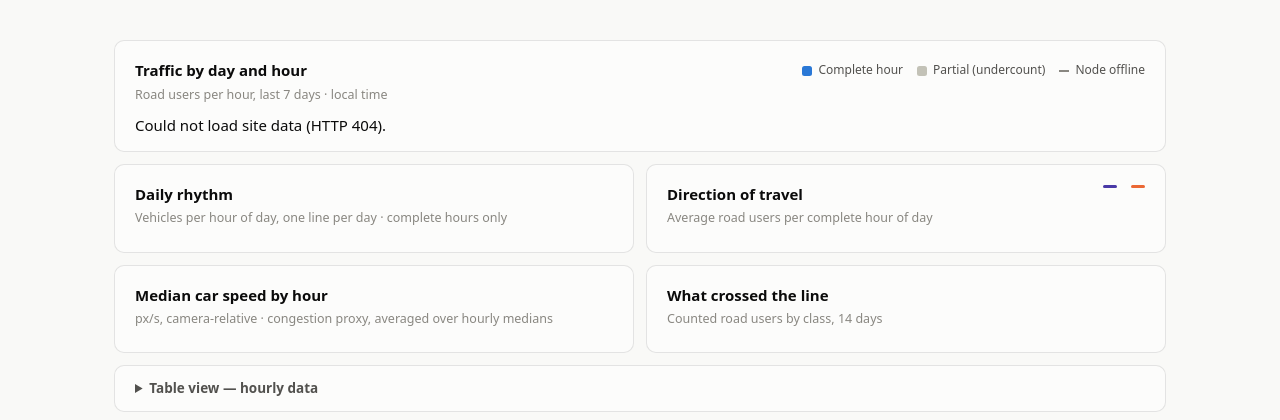
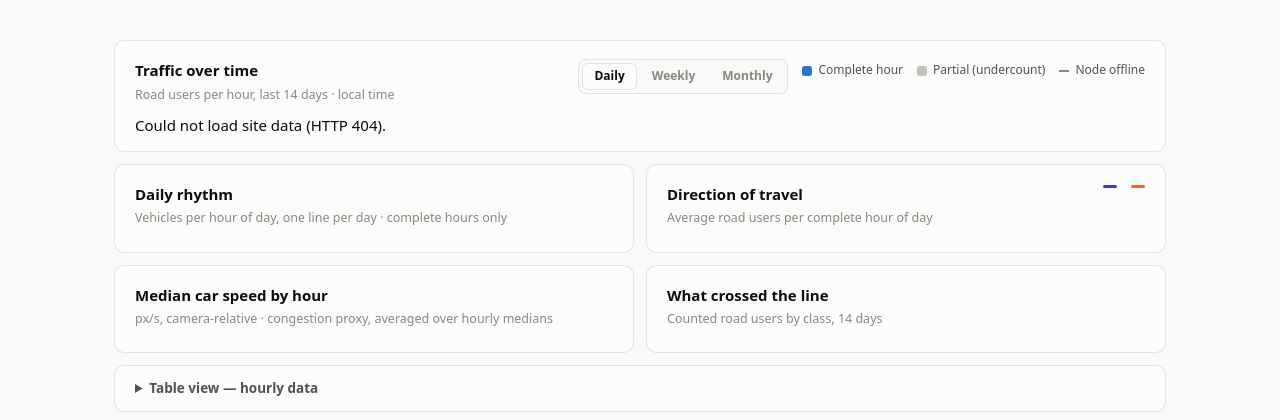
Before and after one commit to silas-selfe/twatch, a FastAPI app: page /site/1 in a window 1280 px wide. Shown: the part 177-597 px from the top of the page. Run offline with FastAPI, Linux system fonts and the light colour scheme; some libraries are stand-ins or nearby versions.

Commit message:
Histogram: 14-day default + Daily/Weekly/Monthly granularity
Daily = hour bars under day bands (now 14 days, was 7). Weekly =
day bars under week bands, last 12 weeks. Monthly = week bars under
month bands, last 12 months. Same coverage-honest coloring at every
grain; rollups computed client-side from the hours API (cap raised
to 400 days), fetched lazily and cached per grain. Chart component
generalized to bandedBars; dayHourHistogram is now an adapter.

Co-Authored-By: Claude Fable 5 <noreply@anthropic.com>

```diff
--- a/web/app.py
+++ b/web/app.py
@@ -163,7 +163,7 @@ def api_fleet(request: Request):
 
 @app.get("/api/site/{site_id}/hours")
 def api_site_hours(request: Request, site_id: str, days: int = 7):
-    days = max(1, min(days, 60))
+    days = max(1, min(days, 400))
     since = datetime.now(timezone.utc) - timedelta(days=days)
     with pool().connection() as con:
         rows = con.execute(f"""
--- a/web/static/tw-charts.js
+++ b/web/static/tw-charts.js
@@ -28,60 +28,61 @@ function showTip(x, y, title, rows) {
 }
 const hideTip = () => { tt().style.display = "none"; };
 
-/* Day/hour hierarchical histogram. rows: [{d,dow,h,veh,ped,bike,u}] */
-function dayHourHistogram(mount, rows, opts = {}) {
-  const W = 1056, plotH = 220, padL = 44, padR = 8, axisBand = 40, padT = 18;
+/* Banded bar chart: slots = [{band, tick, v, u, tipTitle, tipRows}].
+   Consecutive slots sharing `band` are grouped under one band label.
+   u >= 0.95 full color, 0 < u < 0.95 partial gray, u === 0 offline dash. */
+function bandedBars(mount, slots, opts = {}) {
+  const host = document.getElementById(mount);
+  host.textContent = "";
+  const W = opts.w ?? 1056, plotH = opts.h ?? 220, padL = 44, padR = 8, axisBand = 40, padT = 18;
   const H = padT + plotH + axisBand;
-  const svg = el("svg", { viewBox: `0 0 ${W} ${H}`, width: "100%", style: "min-width:720px" });
-  document.getElementById(mount).appendChild(svg);
-  const total = r => r.veh + r.ped + r.bike;
-  const yMax = opts.yMax || Math.max(250, Math.ceil(Math.max(...rows.map(total)) / 250) * 250);
-  const slot = (W - padL - padR) / rows.length;
+  const svg = el("svg", { viewBox: `0 0 ${W} ${H}`, width: "100%",
+                          style: `min-width:${opts.minWidth ?? 720}px` }, null);
+  host.appendChild(svg);
+  const rawMax = Math.max(...slots.map(sl => sl.v), 1);
+  const pow = Math.pow(10, Math.floor(Math.log10(rawMax)));
+  const step = [1, 2, 2.5, 5, 10].map(m => m * pow).find(st => rawMax <= st * 4) || 10 * pow;
+  const yMax = step * 4;
+  const slot = (W - padL - padR) / slots.length;
   const barW = Math.min(24, Math.max(2, slot - 2));
   const y = v => padT + plotH - (v / yMax) * plotH;
   const x = i => padL + i * slot + (slot - barW) / 2;
-  const step = yMax / 4;
   for (let g = 0; g <= yMax; g += step) {
     el("line", { x1: padL, x2: W - padR, y1: y(g), y2: y(g), stroke: g === 0 ? css("--axis") : css("--grid"), "stroke-width": 1 }, svg);
     el("text", { x: padL - 7, y: y(g) + 3.5, "text-anchor": "end", class: "tick" }, svg).textContent = fmt(g);
   }
   const groups = [];
-  rows.forEach((r, i) => {
+  slots.forEach((sl, i) => {
     const g = groups[groups.length - 1];
-    if (!g || g.d !== r.d) groups.push({ d: r.d, dow: r.dow, from: i, to: i });
+    if (!g || g.band !== sl.band) groups.push({ band: sl.band, from: i, to: i });
     else g.to = i;
   });
   groups.forEach((g, gi) => {
     if (gi > 0) el("line", { x1: padL + g.from * slot, x2: padL + g.from * slot, y1: padT, y2: padT + plotH + 30, stroke: css("--grid"), "stroke-width": 1 }, svg);
     el("text", { x: padL + ((g.from + g.to + 1) / 2) * slot, y: padT + plotH + 32, "text-anchor": "middle", class: "dayband" }, svg)
-      .textContent = `${g.dow} ${g.d.slice(5)}`;
+      .textContent = g.band;
   });
-  const hourTickEvery = rows.length > 96 ? 12 : 6;
-  rows.forEach((r, i) => {
-    const t = total(r);
-    if (r.h % hourTickEvery === 0)
+  slots.forEach((sl, i) => {
+    if (sl.tick != null)
       el("text", { x: padL + i * slot + slot / 2, y: padT + plotH + 15, "text-anchor": "middle", class: "tick" }, svg)
-        .textContent = String(r.h).padStart(2, "0");
+        .textContent = sl.tick;
     let bar = null;
-    if (r.u === 0) {
+    if (sl.u === 0) {
       bar = el("rect", { x: x(i), y: y(0) - 2.5, width: barW, height: 2.5, fill: css("--muted"), class: "bar" }, svg);
-    } else if (t > 0) {
-      const hgt = Math.max((t / yMax) * plotH, 1.5);
+    } else if (sl.v > 0) {
+      const hgt = Math.max((sl.v / yMax) * plotH, 1.5);
       const rad = Math.min(4, barW / 2, hgt);
       bar = el("path", {
         d: `M${x(i)},${y(0)} v${-(hgt - rad)} q0,${-rad} ${rad},${-rad} h${barW - 2 * rad} q${rad},0 ${rad},${rad} v${hgt - rad} z`,
-        fill: r.u >= 0.95 ? css("--vol") : css("--part"), class: "bar",
+        fill: sl.u >= 0.95 ? css("--vol") : css("--part"), class: "bar",
       }, svg);
     }
     const hit = el("rect", { x: padL + i * slot, y: padT, width: slot, height: plotH, fill: "transparent", tabindex: 0, class: "hit" }, svg);
-    hit.setAttribute("aria-label", `${r.dow} ${r.d} ${r.h}:00 — ${t} road users`);
+    hit.setAttribute("aria-label", `${sl.band} ${sl.tick ?? ""}: ${sl.v}`);
     const over = ev => {
       if (bar) bar.style.opacity = 0.72;
       const box = hit.getBoundingClientRect();
-      const cov = r.u === 0 ? "offline" : Math.round(r.u * 100) + "% coverage" + (r.u < 0.95 ? " — undercount" : "");
-      showTip(ev.clientX ?? box.x, ev.clientY ?? box.y,
-        `${r.dow} ${r.d.slice(5)} · ${String(r.h).padStart(2, "0")}:00 · ${cov}`,
-        [["vehicles", fmt(r.veh), css("--vol")], ["pedestrians", fmt(r.ped), null], ["bikes", fmt(r.bike), null]]);
+      showTip(ev.clientX ?? box.x, ev.clientY ?? box.y, sl.tipTitle, sl.tipRows);
     };
     const out = () => { if (bar) bar.style.opacity = 1; hideTip(); };
     hit.addEventListener("pointermove", over);
@@ -89,6 +90,22 @@ function dayHourHistogram(mount, rows, opts = {}) {
     hit.addEventListener("focus", over);
     hit.addEventListener("blur", out);
   });
+}
+
+/* Day/hour histogram: adapter over bandedBars. rows: [{d,dow,h,veh,ped,bike,u}] */
+function dayHourHistogram(mount, rows, opts = {}) {
+  const hourTickEvery = rows.length > 96 ? 12 : 6;
+  bandedBars(mount, rows.map(r => {
+    const t = r.veh + r.ped + r.bike;
+    const cov = r.u === 0 ? "offline" : Math.round(r.u * 100) + "% coverage" + (r.u < 0.95 ? " — undercount" : "");
+    return {
+      band: `${r.dow} ${r.d.slice(5)}`,
+      tick: r.h % hourTickEvery === 0 ? String(r.h).padStart(2, "0") : null,
+      v: t, u: r.u,
+      tipTitle: `${r.dow} ${r.d.slice(5)} · ${String(r.h).padStart(2, "0")}:00 · ${cov}`,
+      tipRows: [["vehicles", fmt(r.veh), css("--vol")], ["pedestrians", fmt(r.ped), null], ["bikes", fmt(r.bike), null]],
+    };
+  }), { minWidth: rows.length > 200 ? 1400 : 720, ...opts });
 }
 
 /* Multi-series line chart over arbitrary x categories.
@@ -200,4 +217,4 @@ function barChart(mount, bars, opts = {}) {
   });
 }
 
-window.tw = { dayHourHistogram, lineChart, barChart, css, fmt };
+window.tw = { bandedBars, dayHourHistogram, lineChart, barChart, css, fmt };
--- a/web/templates/site.html
+++ b/web/templates/site.html
@@ -7,6 +7,12 @@
   .viewnav button { font: inherit; font-size: 13.5px; font-weight: 600; color: var(--ink2);
                     background: transparent; border: 0; border-radius: 7px; padding: 7px 18px; cursor: pointer; }
   .viewnav button[aria-selected="true"] { background: var(--vol); color: #ffffff; }
+  .granv { display: flex; gap: 3px; background: var(--page); border: 1px solid var(--border);
+           border-radius: 8px; padding: 3px; }
+  .granv button { font: inherit; font-size: 12px; font-weight: 600; color: var(--muted);
+                  background: transparent; border: 0; border-radius: 6px; padding: 4px 12px; cursor: pointer; }
+  .granv button[aria-selected="true"] { background: var(--surface); color: var(--ink);
+                                        border: 1px solid var(--border); padding: 3px 11px; }
 </style>
 <div class="wrap" style="padding-top: 20px;">
   <header>
@@ -23,12 +29,19 @@
     <div class="tiles" id="t-tiles"></div>
     <div class="card">
       <div class="card-head">
-        <div><h2>Traffic by day and hour</h2>
-          <p class="desc">Road users per hour, last 7 days &#183; local time</p></div>
+        <div><h2>Traffic over time</h2>
+          <p class="desc" id="t-hist-desc">Road users per hour, last 14 days &#183; local time</p></div>
+        <div style="display: flex; gap: 14px; align-items: flex-start; flex-wrap: wrap;">
+        <div class="granv" role="tablist" aria-label="Granularity">
+          <button id="gran-daily" role="tab" aria-selected="true">Daily</button>
+          <button id="gran-weekly" role="tab" aria-selected="false">Weekly</button>
+          <button id="gran-monthly" role="tab" aria-selected="false">Monthly</button>
+        </div>
         <div class="legend">
           <span><span class="sw" style="background:var(--vol)"></span>Complete hour</span>
           <span><span class="sw" style="background:var(--part)"></span>Partial (undercount)</span>
           <span><span class="dashk"></span>Node offline</span>
+        </div>
         </div>
       </div>
       <div class="chart-scroll"><div id="t-histogram"></div></div>
@@ -144,7 +157,7 @@
   window.addEventListener("hashchange", applyTab);
   applyTab();
 
-  const { dayHourHistogram, lineChart, barChart, css, fmt } = window.tw;
+  const { bandedBars, dayHourHistogram, lineChart, barChart, css, fmt } = window.tw;
   const resp = await fetch("/api/site/{{ site.site_id }}/hours?days=14");
   if (!resp.ok) {
     document.getElementById("t-histogram").textContent =
@@ -161,8 +174,6 @@
   const hlabels = HRS.map(h => String(h).padStart(2, "0"));
   const full = all.filter(r => r.u >= 0.95);
   const isWE = r => r.dow === "Sat" || r.dow === "Sun";
-  const days7 = [...new Set(all.map(r => r.d))].sort().slice(-7);
-  const rows7 = all.filter(r => days7.includes(r.d));
 
   function tiles(mount, list) {
     const grid = document.getElementById(mount);
@@ -192,7 +203,87 @@
     ["Coverage", cov + "%", null, `${full.length} of ${all.length} hours complete`],
   ]);
 
-  dayHourHistogram("t-histogram", rows7);
+  // ---- histogram with granularity: daily (hour bars) / weekly (day bars) / monthly (week bars)
+  const rowCache = { 14: all };
+  async function rowsFor(nDays) {
+    if (!rowCache[nDays]) {
+      const rr = await fetch("/api/site/{{ site.site_id }}/hours?days=" + nDays);
+      rowCache[nDays] = rr.ok ? (await rr.json()).rows : [];
+    }
+    return rowCache[nDays];
+  }
+  const MS_DAY = 86400000;
+  const dUTC = str => new Date(str + "T00:00:00Z");
+  const iso = dt => dt.toISOString().slice(0, 10);
+  const MON = ["Jan","Feb","Mar","Apr","May","Jun","Jul","Aug","Sep","Oct","Nov","Dec"];
+  const weekStart = dt => { const w = new Date(dt); w.setUTCDate(w.getUTCDate() - (w.getUTCDay() + 6) % 7); return w; };
+
+  function byDay(rows) {
+    const m = new Map();
+    for (const r of rows) {
+      const d = m.get(r.d) || { d: r.d, dow: r.dow, v: 0, ped: 0, fullH: 0, hours: 0 };
+      d.v += r.veh + r.ped + r.bike; d.ped += r.ped;
+      d.hours += 1; if (r.u >= 0.95) d.fullH += 1;
+      m.set(r.d, d);
+    }
+    if (!m.size) return [];
+    const dates = [...m.keys()].sort();
+    const out = [];
+    for (let t = dUTC(dates[0]).getTime(); t <= dUTC(dates[dates.length - 1]).getTime(); t += MS_DAY) {
+      const key = iso(new Date(t));
+      out.push(m.get(key) || { d: key, dow: ["Sun","Mon","Tue","Wed","Thu","Fri","Sat"][new Date(t).getUTCDay()], v: 0, ped: 0, fullH: 0, hours: 0 });
+    }
+    return out;
+  }
+
+  async function renderHistogram(mode) {
+    const desc = document.getElementById("t-hist-desc");
+    if (mode === "daily") {
+      desc.textContent = "Road users per hour, last 14 days \u00b7 local time";
+      dayHourHistogram("t-histogram", await rowsFor(14));
+      return;
+    }
+    if (mode === "weekly") {
+      desc.textContent = "Road users per day, last 12 weeks \u00b7 gray = incomplete coverage";
+      const days = byDay(await rowsFor(84));
+      bandedBars("t-histogram", days.map(d => {
+        const ws = weekStart(dUTC(d.d));
+        const u = d.hours === 0 ? 0 : d.fullH / 24;
+        return {
+          band: "Wk of " + MON[ws.getUTCMonth()] + " " + ws.getUTCDate(),
+          tick: d.dow === "Mon" || days.length <= 21 ? String(dUTC(d.d).getUTCDate()) : null,
+          v: d.v, u: u,
+          tipTitle: `${d.dow} ${d.d} \u00b7 ${d.fullH}/24 hours complete`,
+          tipRows: [["road users", fmt(d.v), css("--vol")], ["pedestrians", fmt(d.ped), null]],
+        };
+      }));
+      return;
+    }
+    desc.textContent = "Road users per week, last 12 months \u00b7 gray = incomplete coverage";
+    const days = byDay(await rowsFor(365));
+    const weeks = new Map();
+    for (const d of days) {
+      const ws = weekStart(dUTC(d.d)), key = iso(ws);
+      const w = weeks.get(key) || { ws, v: 0, ped: 0, fullH: 0 };
+      w.v += d.v; w.ped += d.ped; w.fullH += d.fullH;
+      weeks.set(key, w);
+    }
+    bandedBars("t-histogram", [...weeks.values()].map(w => ({
+      band: MON[w.ws.getUTCMonth()] + " " + w.ws.getUTCFullYear(),
+      tick: String(w.ws.getUTCDate()),
+      v: w.v, u: w.fullH === 0 ? 0 : w.fullH / 168,
+      tipTitle: `Week of ${MON[w.ws.getUTCMonth()]} ${w.ws.getUTCDate()} \u00b7 ${w.fullH}/168 hours complete`,
+      tipRows: [["road users", fmt(w.v), css("--vol")], ["pedestrians", fmt(w.ped), null]],
+    })));
+  }
+
+  for (const mode of ["daily", "weekly", "monthly"])
+    document.getElementById("gran-" + mode).addEventListener("click", () => {
+      for (const m of ["daily", "weekly", "monthly"])
+        document.getElementById("gran-" + m).setAttribute("aria-selected", String(m === mode));
+      renderHistogram(mode);
+    });
+  renderHistogram("daily");
 
   // daily rhythm: last 4 days with >= 6 complete hours
   const slots = ["--d-fri", "--d-sat", "--d-sun", "--d-mon"];
```
